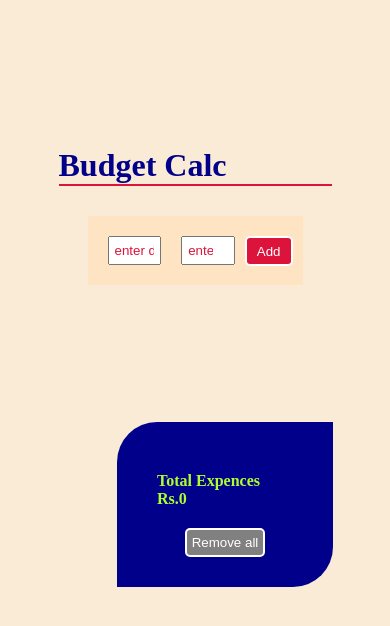
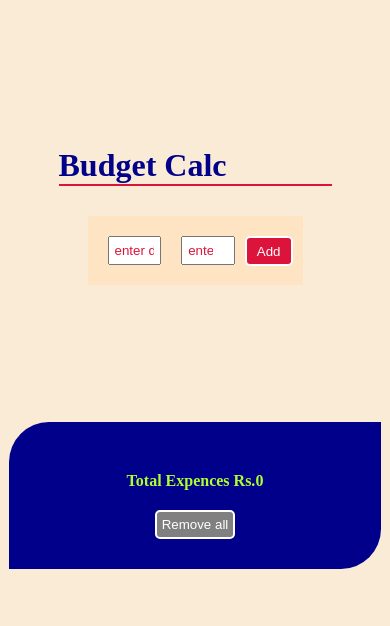
Before and after one commit to ayushpoddar158/Budget-Calculater, a React (Vite) app: page / in a window 390 px wide. Shown: the top 626 px of the page. Built offline with nearby package versions, Linux system fonts and the light colour scheme.

Commit message:
sec commit css changes

```diff
--- a/src/App.css
+++ b/src/App.css
@@ -131,13 +131,17 @@
     color: darkblue;
     font-weight: bolder;
     font-size: medium;
-    width: 20%;
+    width: 30%;
     height: auto;
+    /* background-color: red; */
+    box-sizing: border-box;
+    word-wrap: break-word;
 
 }
 .itemAmount{
     color: red;
     font-weight: bold;
+    width: 20%;
 }
 
 
@@ -147,6 +151,7 @@
     padding: 3px;
         border-radius: 5px;
     border: 2px solid rgb(220, 216, 216);
+    width: 15%;
 }
 #editbutton:hover{
     color: chocolate;
@@ -161,6 +166,7 @@
     border-radius: 5px;
     border: 2px solid darkblue;
     border: 2px solid rgb(220, 216, 216);
+    width: 15%;
 }
 #deletebutton:hover{
     color: red;
@@ -168,3 +174,10 @@
 border: 2px solid red;
 
 }
+
+@media screen and (max-width:500px)  {
+    .mainList{
+        width: 80%;
+        margin: auto;
+    }
+}
```
